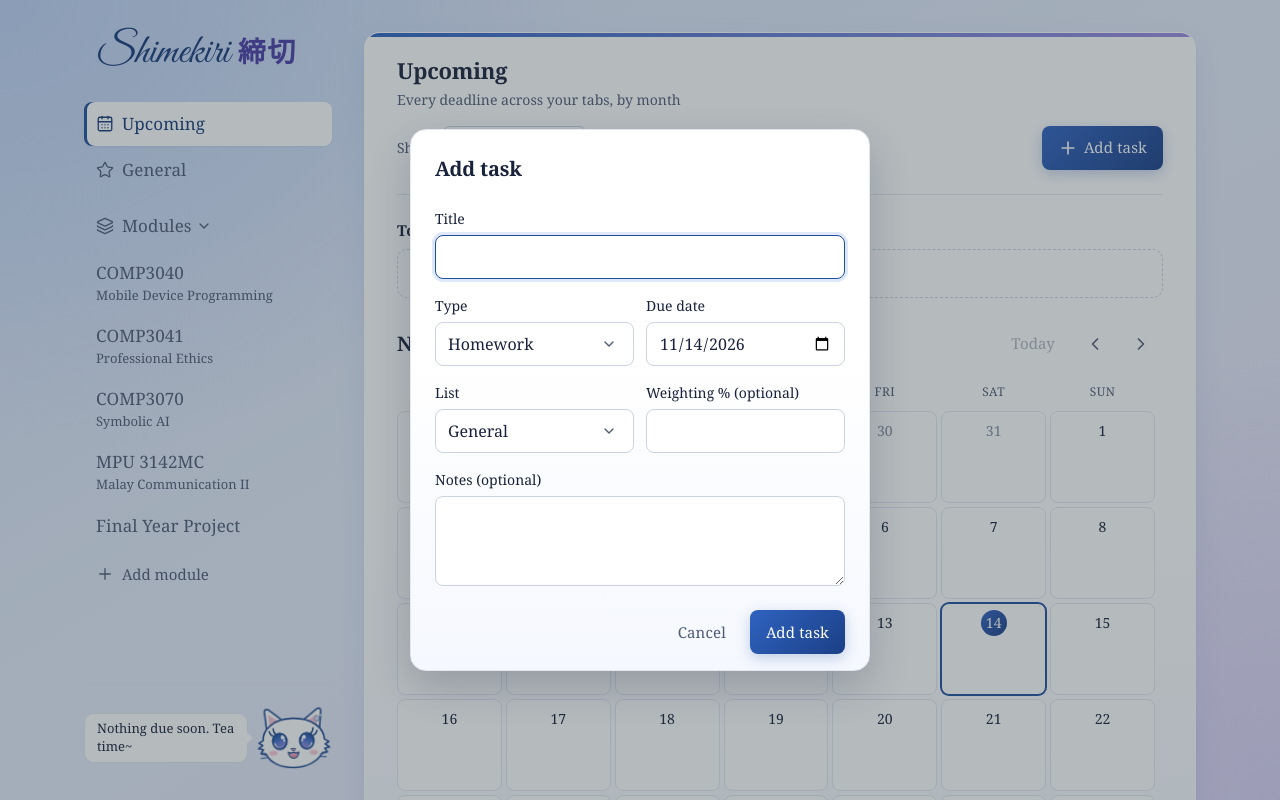
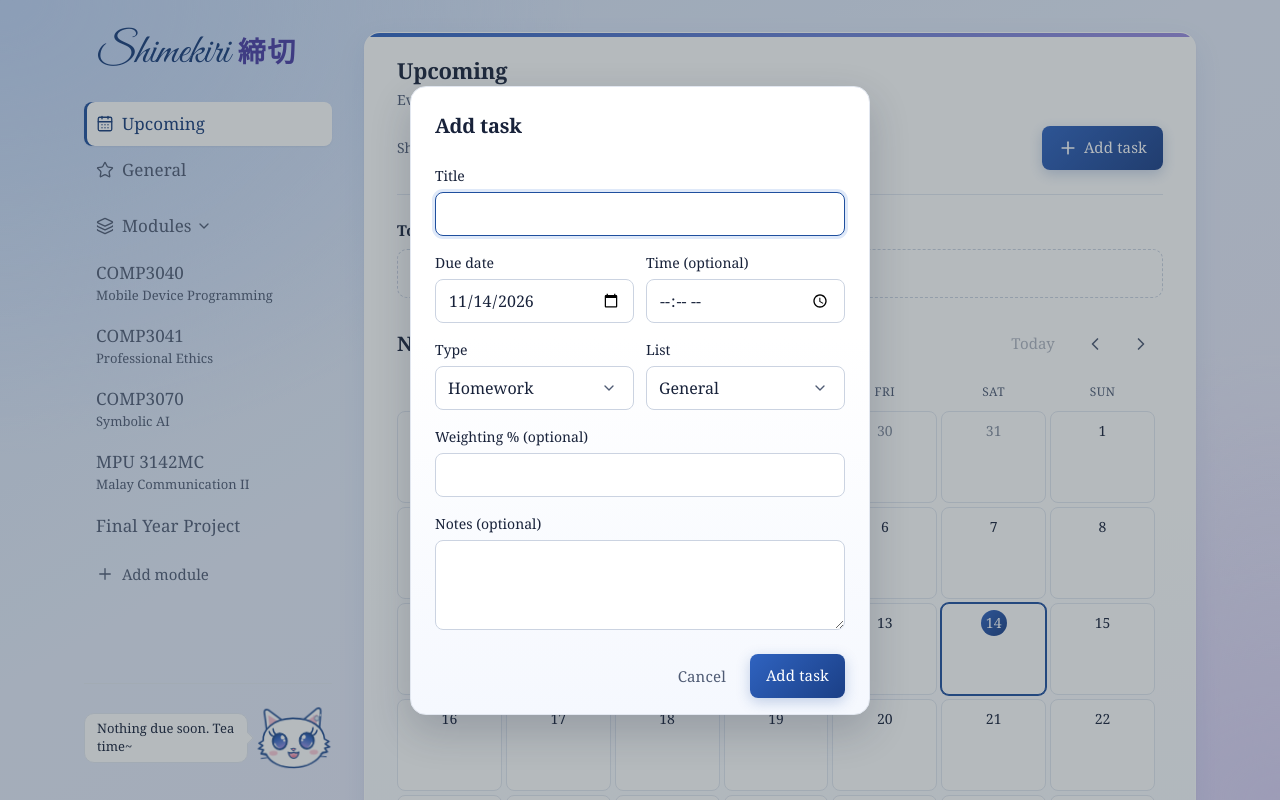
Before and after one commit to SophieAoi/shimekiri-chan, a React (Vite) app: page / in a window 1280 px wide. Both pictures are taken after a click on the button "Add task". Shown: the top 800 px of the page. Built offline with nearby package versions, Linux system fonts and the light colour scheme; a web font is replaced by a local one.

Commit message:
Modified TaskDialog.tsx

```diff
--- a/src/components/TaskDialog.tsx
+++ b/src/components/TaskDialog.tsx
@@ -29,6 +29,7 @@ function initialValues(task: Task | null, defaultListId: string, defaultDue = ''
     // Blank when adding, so a wrong deadline can't slip through as a default, unless
     // the person picked the day themselves on the calendar.
     due: task?.due ?? defaultDue,
+    dueTime: task?.dueTime ?? '',
     notes: task?.notes ?? '',
     weight: task?.weight?.toString() ?? '',
   };
@@ -69,6 +70,19 @@ export function TaskDialog({ task, defaultListId, defaultDue, onClose }: TaskDia
         </Field>
 
         <div className="field-row">
+          <Field label="Due date" error={errors.due}>
+            {(control) => (
+              <input {...control} className="input" type="date" value={values.due} onChange={(e) => set('due', e.target.value)} />
+            )}
+          </Field>
+          <Field label="Time (optional)" error={errors.dueTime}>
+            {(control) => (
+              <input {...control} className="input" type="time" value={values.dueTime} onChange={(e) => set('dueTime', e.target.value)} />
+            )}
+          </Field>
+        </div>
+
+        <div className="field-row">
           <Field label="Type">
             {({ id }) => (
               <select id={id} className="select" value={values.type} onChange={(e) => set('type', e.target.value as TaskType)}>
@@ -80,14 +94,6 @@ export function TaskDialog({ task, defaultListId, defaultDue, onClose }: TaskDia
               </select>
             )}
           </Field>
-          <Field label="Due date" error={errors.due}>
-            {(control) => (
-              <input {...control} className="input" type="date" value={values.due} onChange={(e) => set('due', e.target.value)} />
-            )}
-          </Field>
-        </div>
-
-        <div className="field-row">
           <Field label="List">
             {({ id }) => (
               <select id={id} className="select" value={values.listId} onChange={(e) => set('listId', e.target.value)}>
@@ -100,12 +106,13 @@ export function TaskDialog({ task, defaultListId, defaultDue, onClose }: TaskDia
               </select>
             )}
           </Field>
-          <Field label="Weighting % (optional)" error={errors.weight}>
-            {(control) => (
-              <input {...control} className="input" type="number" inputMode="decimal" min="0" max="100" step="any" value={values.weight} onChange={(e) => set('weight', e.target.value)} />
-            )}
-          </Field>
         </div>
+
+        <Field label="Weighting % (optional)" error={errors.weight}>
+          {(control) => (
+            <input {...control} className="input" type="number" inputMode="decimal" min="0" max="100" step="any" value={values.weight} onChange={(e) => set('weight', e.target.value)} />
+          )}
+        </Field>
 
         <Field label="Notes (optional)" error={errors.notes}>
           {(control) => (
```
